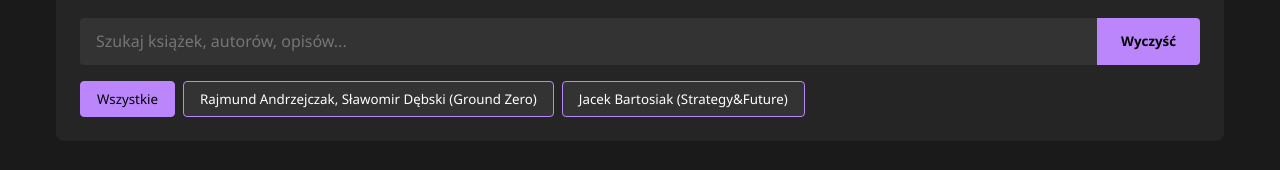
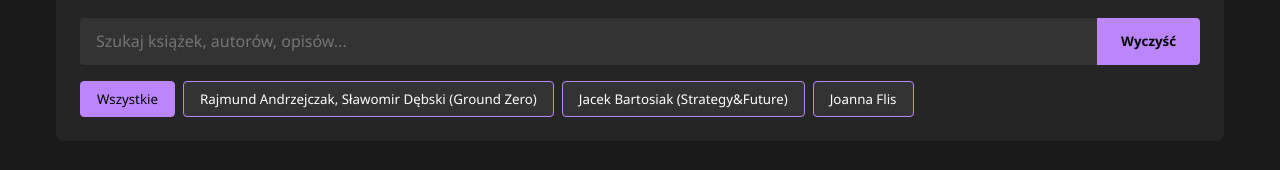
Before and after one commit to creyn/ksiegozbiory, a plain HTML site: page index.html in a window 1280 px wide. Shown: the part 232-402 px from the top of the page. Drawn offline with Linux system fonts and the light colour scheme; grey boxes are pictures that could not be loaded.

Commit message:
Update index.html - Added books from Joanna Flis

```diff
--- a/index.html
+++ b/index.html
@@ -549,7 +549,32 @@
     "links": [
       { "title": "Allegro", "url": "https://allegro.pl/oferta/tworcy-nowoczesnej-strategii-od-starozytnosci-do-ery-cyfrowej-brands-hal-17431791752?utm_medium=afiliacja&utm_source=ctr_2&utm_campaign=7b11ef45-7733-4bfd-b82b-3b9da671367a&utm_content=75e1db451bb2#" }
     ]
-  }
+  },
+
+		{
+    "id": 27,
+    "title": "Psychoterapia na co dzień. Wykłady radiowe",
+    "author": "Viktor E. Frankl",
+    "cover": "https://a.allegroimg.com/s512/11c821/c697e5a74eb3b6d52a19ec9f5d39/Psychoterapia-na-co-dzien-Wyklady-radiowe",
+    "description": "Viktor E. Frankl w przystępnych wykładach radiowych przybliża podstawy psychoterapii, poszukiwanie sensu życia oraz sposoby radzenia sobie z codziennymi wyzwaniami. Jego refleksje, poparte własnym doświadczeniem, pozostają aktualne i inspirujące.",
+    "recommender": "Joanna Flis",
+    "links": [
+      { "title": "Allegro", "url": "https://allegro.pl/oferta/psychoterapia-na-co-dzien-wyklady-radiowe-17096058088?utm_medium=afiliacja&utm_source=ctr_2&utm_campaign=f161a6c4-382d-4355-9794-b1c9b87b683b&utm_content=d44faa92f5dd#" }
+    ]
+},
+		{
+    "id": 28,
+    "title": "Śpij, jedz i ruszaj się zgodnie ze swoim rytmem okołodobowym",
+    "author": "Satchin Panda",
+    "cover": "https://a.allegroimg.com/s512/117160/7efe7a6a4d79817ff3f01d6b079e/Spij-jedz-i-ruszaj-sie-zgodnie-ze-swoim-rytmem-okolodobowym",
+    "description": "Książka odkrywa tajniki rytmu okołodobowego i pokazuje, jak dostosować sen, odżywianie oraz aktywność fizyczną do naturalnego zegara biologicznego. Dzięki praktycznym wskazówkom pomaga poprawić jakość snu, zwiększyć energię i lepiej zarządzać codziennym życiem.",
+    "recommender": "Joanna Flis",
+    "links": [
+      { "title": "Allegro", "url": "https://allegro.pl/oferta/spij-jedz-i-ruszaj-sie-zgodnie-ze-swoim-rytmem-okolodobowym-17349609400?utm_medium=afiliacja&utm_source=ctr_2&utm_campaign=f161a6c4-382d-4355-9794-b1c9b87b683b&utm_content=ea304582bc09#" }
+    ]
+}
+
+
 
         ];
 
```
